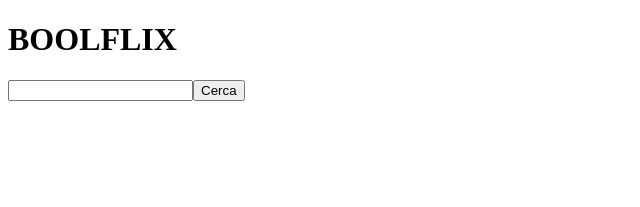
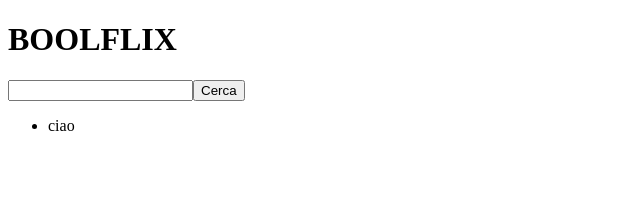
Before and after one commit to MarcoGranata9/vite-boolflix, a Vue app: page / in a window 1280 px wide. Shown: the top 207 px of the page, without its empty margins (0-640 px from the left). Built offline with nearby package versions, Linux system fonts and the light colour scheme.

Commit message:
add: appmovielist list of movies

```diff
--- a/src/App.vue
+++ b/src/App.vue
@@ -2,6 +2,7 @@
 import axios from "axios";
 import {store} from "./store.js";
 import AppHeader from "./components/AppHeader.vue";
+import AppMovieList from "./components/AppMovieList.vue";
 
 export default {
   data() {
@@ -11,10 +12,18 @@ export default {
   },
   components: {
     AppHeader,
-  },
+    AppMovieList
+},
   methods: {
     searchFunction() {
-
+      const params = {
+        query: this.store.searchText,
+        api_key: "4708719173a71e27c7f623cc1914df87"
+      };
+      axios.get(this.store.apiUrl, {params}).then((resp) =>{
+        this.store.movieArray = resp.data.results
+        console.log(this.store.movieArray);
+      })
     }
   },
 }
@@ -22,6 +31,7 @@ export default {
 
 <template>
   <AppHeader @searchText="searchFunction"/>
+  <AppMovieList/>
 </template>
 
 <style lang="scss">
--- a/src/components/AppHeader.vue
+++ b/src/components/AppHeader.vue
@@ -12,7 +12,7 @@ export default {
 <template>
     <header>
         <h1>BOOLFLIX</h1>
-        <input type="text" v-model="store.searchText">
+        <input type="text" v-model.trim="store.searchText">
         <button @click="$emit('searchText')">Cerca</button>
     </header>
 </template>
--- a/src/components/AppMovieList.vue
+++ b/src/components/AppMovieList.vue
@@ -1,9 +1,21 @@
 <script>
-
+import { store } from '../store';
+export default {
+    data() {
+        return {
+            store,
+        }
+    }
+}
 </script>
 
 <template>
-
+    <section>
+        <ul>
+            <li v-for="movie in this.store.movieArray">{{ movie.title }} {{ movie.original_title }} {{ movie.original_language }} {{ movie.vote_average }}</li>
+            <li>ciao</li>
+        </ul>
+    </section>
 </template>
 
 <style lang="scss" scoped>
--- a/src/store.js
+++ b/src/store.js
@@ -2,6 +2,6 @@ import {reactive} from "vue";
 
 export const store = reactive({
     movieArray: [],
-    apiUrl: "https://api.themoviedb.org/3/search",
+    apiUrl: "https://api.themoviedb.org/3/search/movie",
     searchText: "",
 })
```
